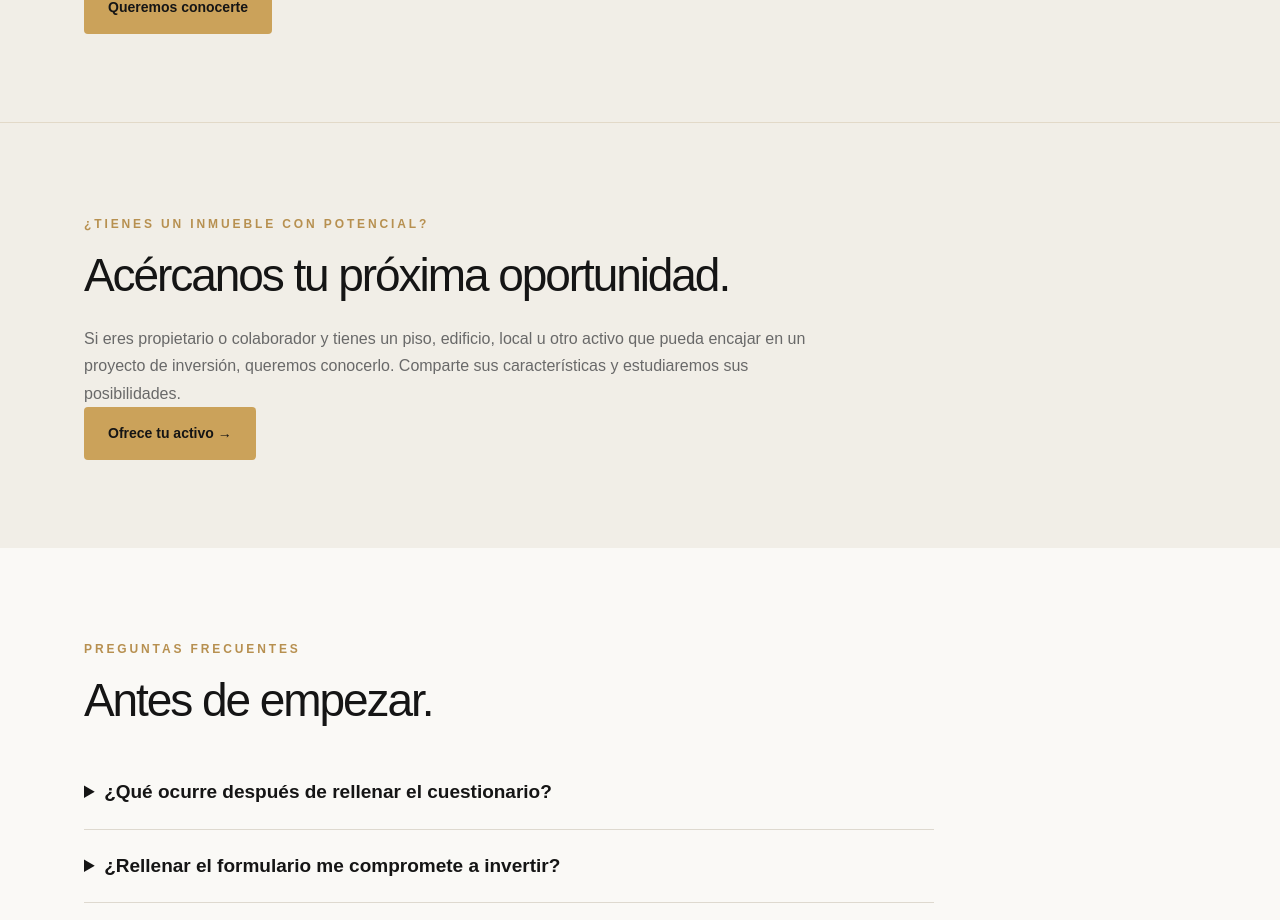
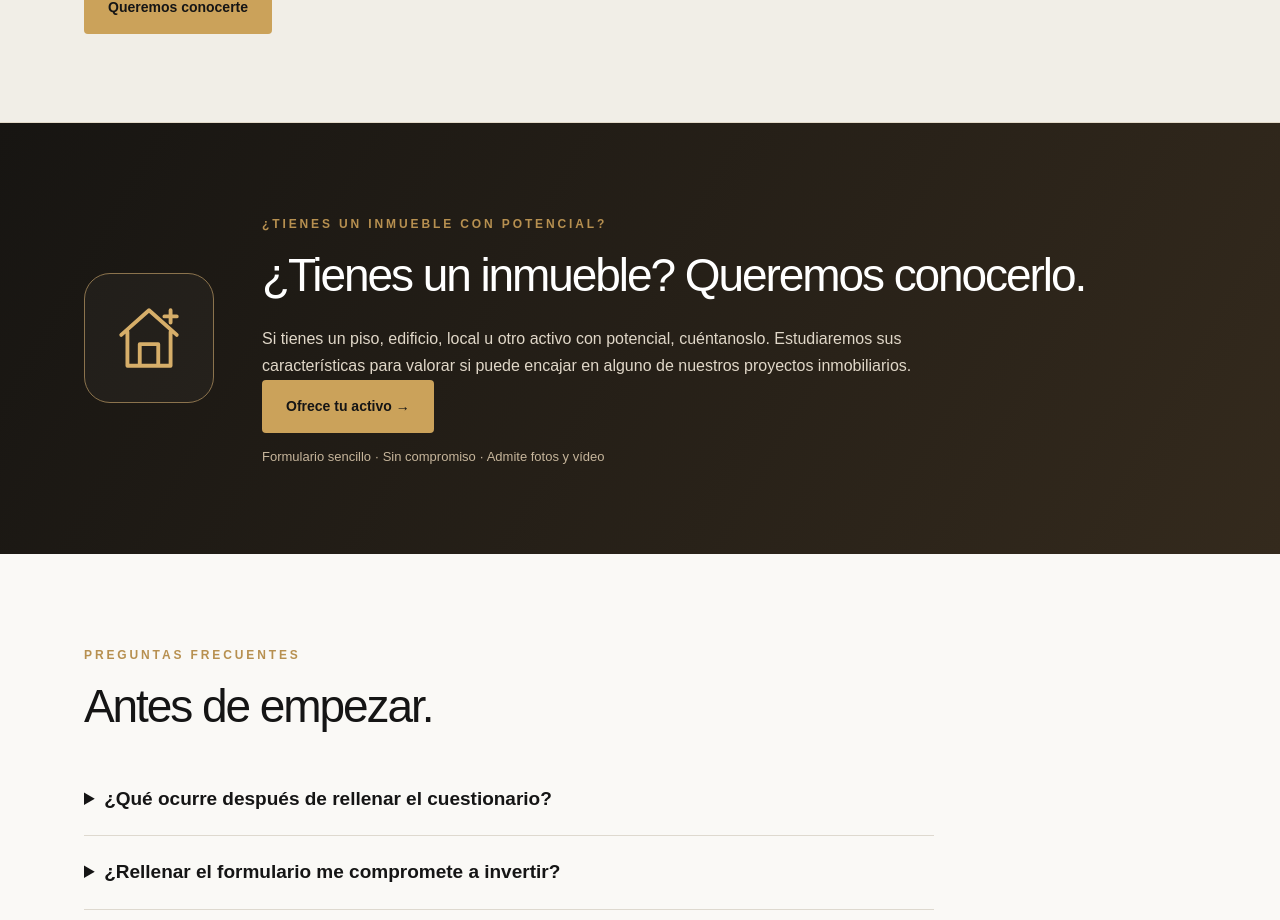
Before and after one commit to propertyinvestors42/property-investors-web, a Next.js app: page / in a window 1280 px wide. Shown: the part 5057-5977 px from the top of the page. Built offline with nearby package versions, Linux system fonts and the light colour scheme.

Commit message:
Highlight owner acquisition section before production release

```diff
--- a/src/app/page.tsx
+++ b/src/app/page.tsx
@@ -38,7 +38,7 @@ export default function Home() {
       <p className="muted" style={{maxWidth:780}}>En Property Investors creemos que cada inversión comienza con una buena oportunidad, pero también con las personas adecuadas para llevarla adelante. Nos dedicamos a identificar oportunidades inmobiliarias y conectar a inversores con proyectos que se ajusten a sus objetivos, presupuesto y estrategia. Trabajamos desde la cercanía, la confianza y la colaboración con profesionales especializados, buscando que cada inversor encuentre el acompañamiento que necesita para avanzar en sus proyectos.</p>
       <Link href="/inversores" className="button">Queremos conocerte</Link>
     </div></section>
-    <section className="section subtle" id="ofrece-tu-activo"><div className="wrap"><span className="kicker">¿Tienes un inmueble con potencial?</span><h2>Acércanos tu próxima oportunidad.</h2><p className="muted" style={{maxWidth:740}}>Si eres propietario o colaborador y tienes un piso, edificio, local u otro activo que pueda encajar en un proyecto de inversión, queremos conocerlo. Comparte sus características y estudiaremos sus posibilidades.</p><Link className="button" href="/ofrece-tu-activo">Ofrece tu activo →</Link></div></section>
+    <section className="section asset-spotlight" id="ofrece-tu-activo"><div className="wrap asset-spotlight-inner"><div className="asset-spotlight-icon" aria-hidden="true"><svg width="74" height="74" viewBox="0 0 24 24" fill="none" stroke="currentColor" strokeWidth="1.25" strokeLinecap="round" strokeLinejoin="round"><path d="M3 11 12 3l9 8M5 10v11h14V10M9 21v-7h6v7"/><path d="M17 5h4m-2-2v4"/></svg></div><div><span className="kicker">¿Tienes un inmueble con potencial?</span><h2>¿Tienes un inmueble? Queremos conocerlo.</h2><p className="muted" style={{maxWidth:740}}>Si tienes un piso, edificio, local u otro activo con potencial, cuéntanoslo. Estudiaremos sus características para valorar si puede encajar en alguno de nuestros proyectos inmobiliarios.</p><Link className="button" href="/ofrece-tu-activo">Ofrece tu activo →</Link><p className="asset-spotlight-note">Formulario sencillo · Sin compromiso · Admite fotos y vídeo</p></div></div></section>
     <section className="section wrap" id="preguntas-frecuentes"><span className="kicker">Preguntas frecuentes</span><h2>Antes de empezar.</h2>
       <div className="faq">
         <details><summary>¿Qué ocurre después de rellenar el cuestionario?</summary><p className="muted">Nos pondremos en contacto contigo para conocerte mejor, aclarar tus preferencias y valorar qué oportunidades pueden encajar.</p></details>
```
